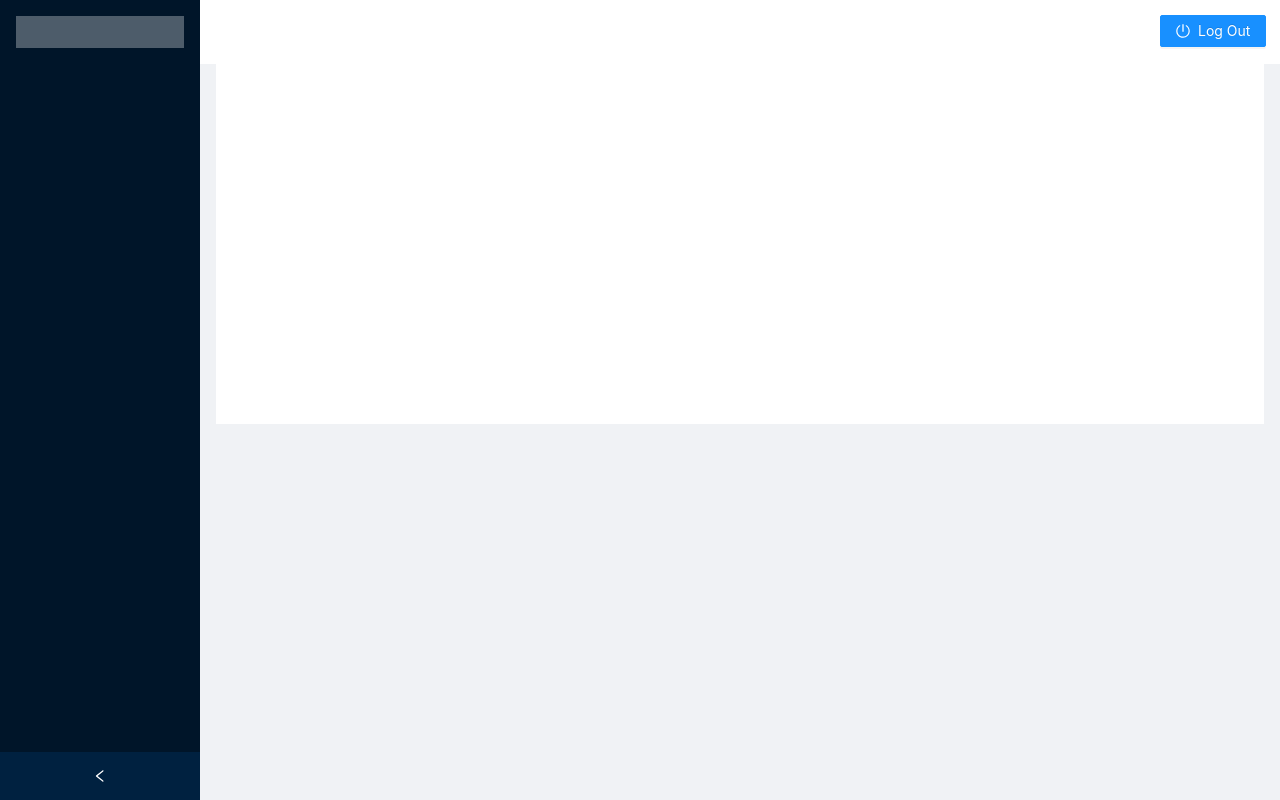
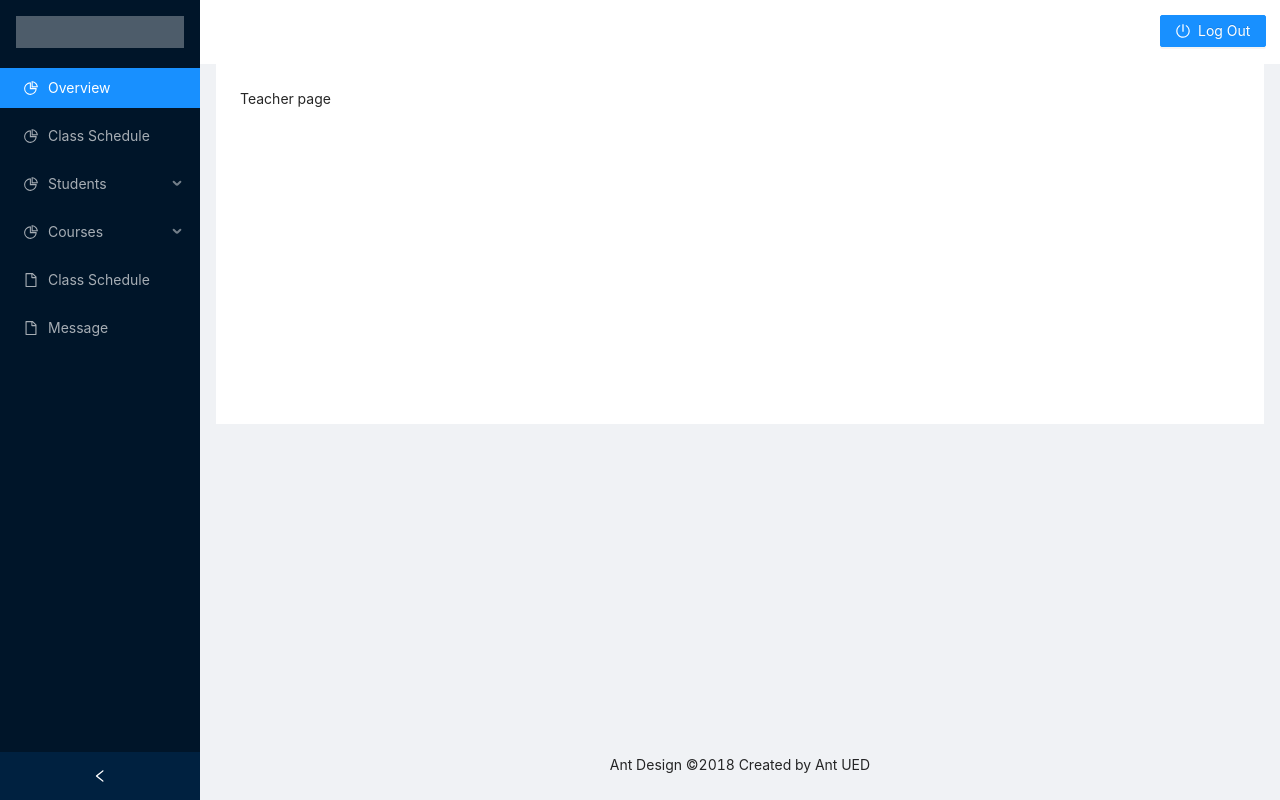
Before and after one commit to jessieren1/cms, a Next.js app: page /dashboard/teacher in a window 1280 px wide. Built offline with nearby package versions, Linux system fonts and the light colour scheme.

Commit message:
update sider

```diff
--- a/components/DashboardLayout.tsx
+++ b/components/DashboardLayout.tsx
@@ -14,7 +14,7 @@ import {
 import axios from 'axios';
 import { useRouter } from 'next/router';
 
-const { Header, Content, Sider } = Layout;
+const { Header, Content, Footer, Sider } = Layout;
 const { SubMenu } = Menu;
 
 export default function DashboardPage(props: React.PropsWithChildren<any>) {
@@ -69,6 +69,13 @@ export default function DashboardPage(props: React.PropsWithChildren<any>) {
             {props.center}
           </div>
         </Content>
+        <Footer
+          style={{
+            textAlign: 'center',
+          }}
+        >
+          Ant Design ©2018 Created by Ant UED
+        </Footer>
       </Layout>
     </Layout>
   );
--- /dev/null
+++ b/components/TeacherSider.tsx
@@ -0,0 +1,42 @@
+import { Menu } from 'antd';
+import 'antd/dist/antd.css';
+import {
+  DesktopOutlined,
+  PieChartOutlined,
+  FileOutlined,
+  TeamOutlined,
+  UserOutlined,
+} from '@ant-design/icons';
+const { SubMenu } = Menu;
+
+export default function TeacherSide() {
+  return (
+    <Menu theme="dark" defaultSelectedKeys={['1']} mode="inline">
+      <Menu.Item key="1" icon={<PieChartOutlined />}>
+        Overview
+      </Menu.Item>
+
+      <Menu.Item key="2" icon={<PieChartOutlined />}>
+        Class Schedule
+      </Menu.Item>
+
+      <SubMenu key="sub1" icon={<PieChartOutlined />} title="Students">
+        <Menu.Item key="3">Student List</Menu.Item>
+      </SubMenu>
+
+      <SubMenu key="sub2" icon={<PieChartOutlined />} title="Courses">
+        <Menu.Item key="4">All Courses</Menu.Item>
+        <Menu.Item key="5">Add Courses</Menu.Item>
+        <Menu.Item key="6">Edit Courses</Menu.Item>
+      </SubMenu>
+
+      <Menu.Item key="7" icon={<FileOutlined />}>
+        Class Schedule
+      </Menu.Item>
+
+      <Menu.Item key="8" icon={<FileOutlined />}>
+        Message
+      </Menu.Item>
+    </Menu>
+  );
+}
--- a/pages/dashboard/teacher.tsx
+++ b/pages/dashboard/teacher.tsx
@@ -1,12 +1,9 @@
 import DashboardLayout from '../../components/DashboardLayout';
 import type { NextPage } from 'next';
+import TeacherSider from 'components/TeacherSider';
 
 const Teacher: NextPage = () => {
-  return (
-    <DashboardLayout>
-      <h1>this is content for Teacher page</h1>
-    </DashboardLayout>
-  );
+  return <DashboardLayout left={<TeacherSider />} center={<p>Teacher page</p>} />;
 };
 
 export default Teacher;
```
Also changed, not shown: components/StudentSider.tsx (added, +33 -0 lines), pages/dashboard/student.tsx (+2 -5 lines).
